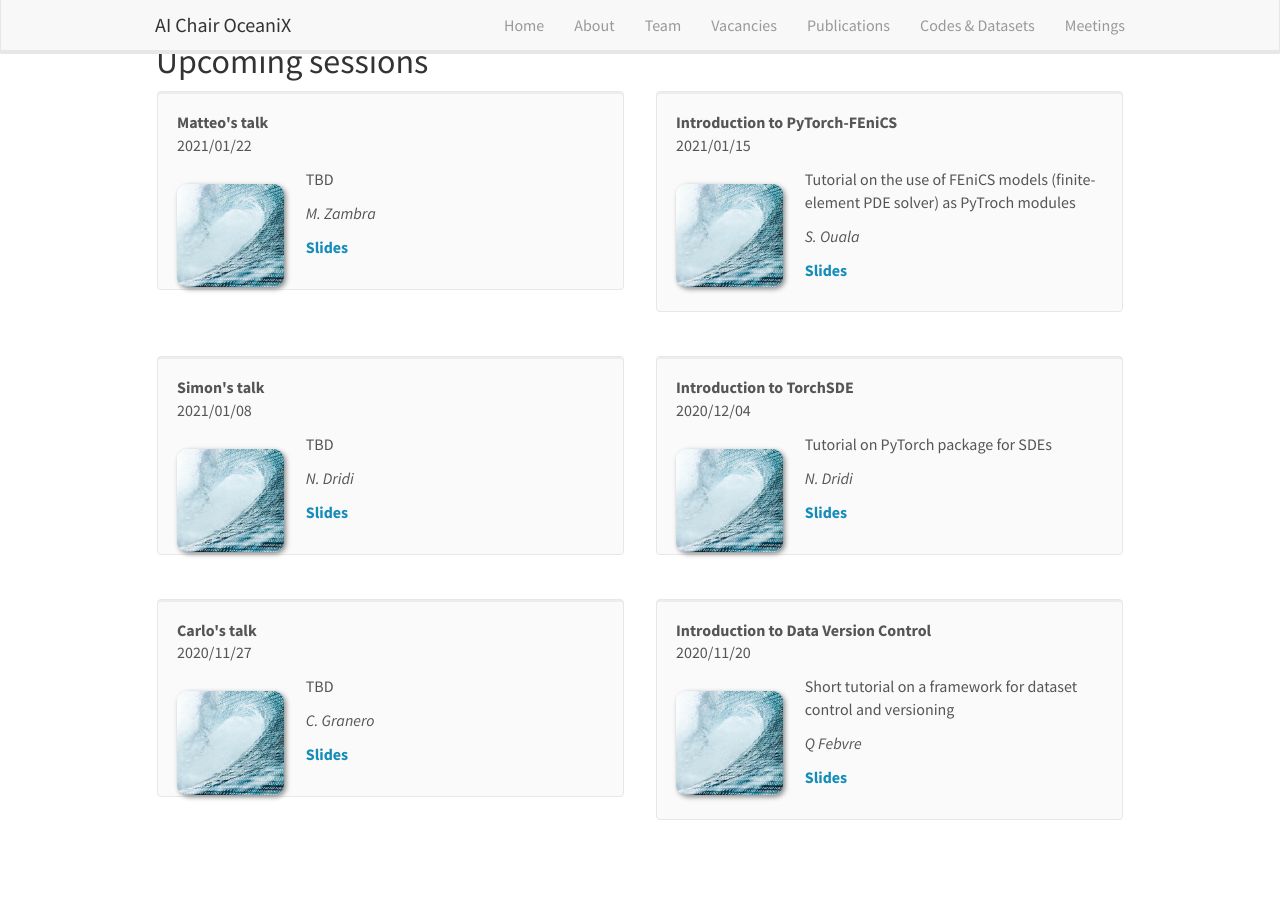
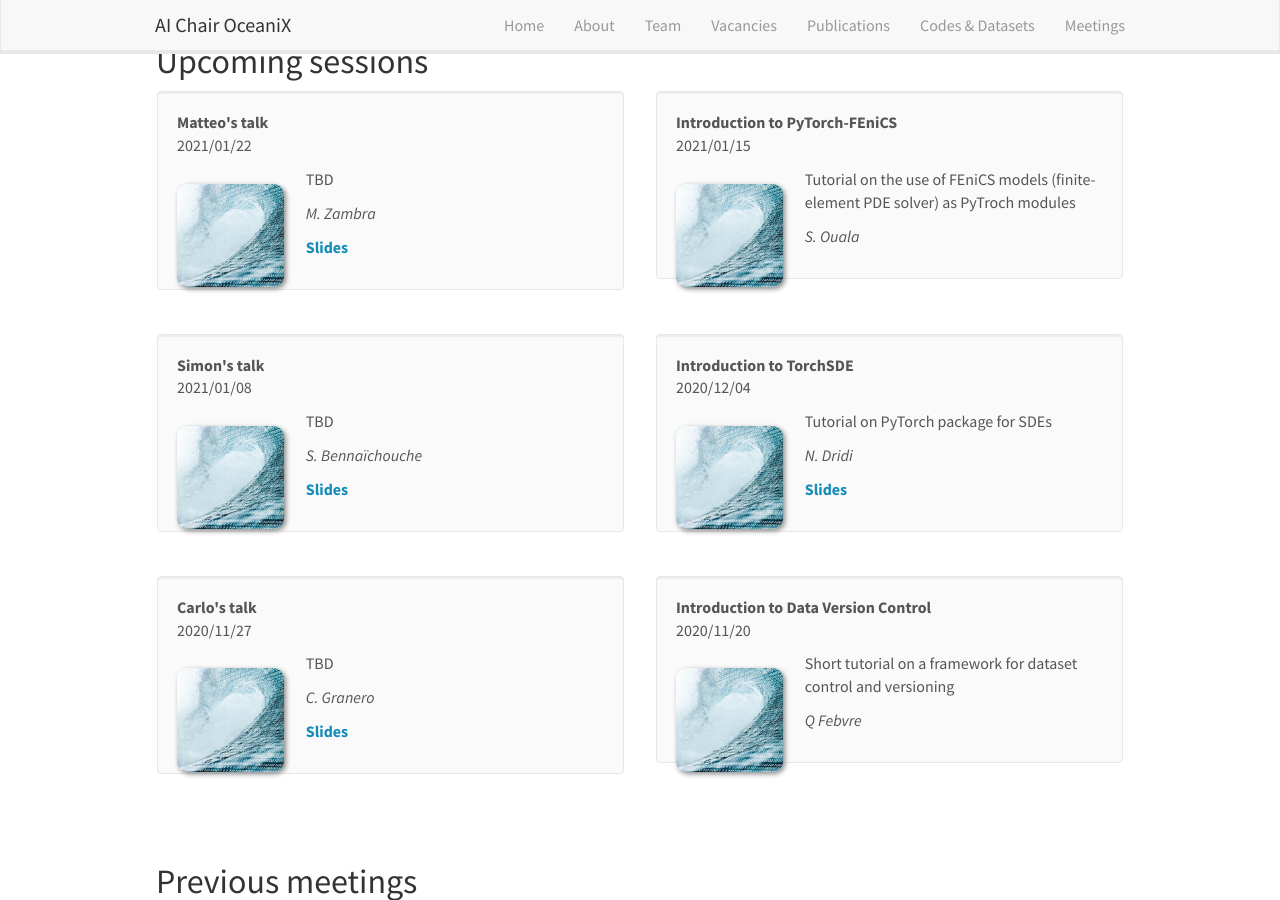
Before and after one commit to CIA-Oceanix/CIA-Oceanix.github.io, a Jekyll site: the page built from _pages/oceanix_sandbox.md, in a window 1280 px wide and 900 px high, scrolled down 200 px. Built offline with Jekyll 4.4.1, drawn with Linux system fonts in a browser that asks for light colours; nearby versions of some CDN libraries.

Commit message:
Update sandbox_list.yml

```diff
--- a/_data/sandbox_list.yml
+++ b/_data/sandbox_list.yml
@@ -21,7 +21,7 @@
   link: https://github.com/barkm/torch-fenics
   slideslink:
     url1:
-    display1: Slides
+    display1: #Slides
     url2:
     display2:
   highlight: 1
@@ -32,7 +32,7 @@
   image: default.jpg
   description: TBD
   date: 2021/01/08
-  authors: N. Dridi
+  authors: S. Bennaïchouche
   link:
   slideslink:
     url1:
@@ -81,7 +81,7 @@
   link: https://dvc.org/
   slideslink:
     url1:
-    display1: Slides
+    display1: #Slides
     url2:
     display2:
   highlight: 1
```
